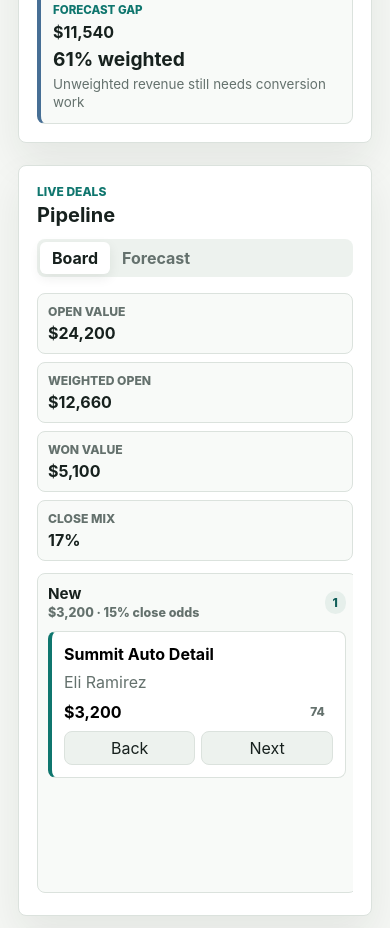
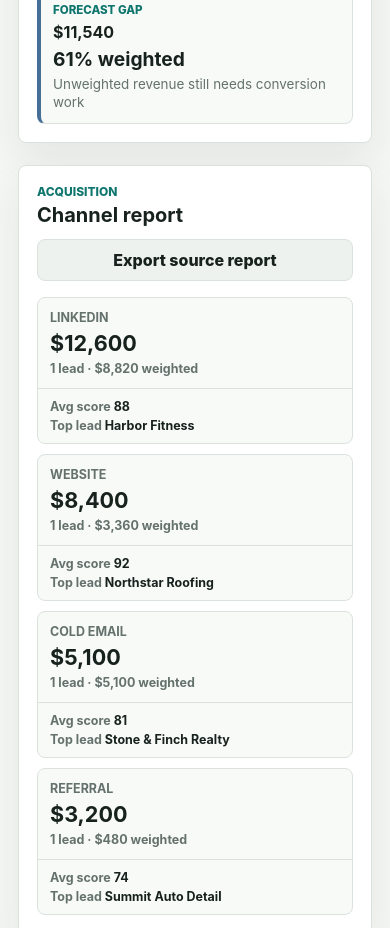
Before and after one commit to camnapper062603/closepilot-crm, a website: page index.html in a window 390 px wide. Shown: the part 2153-3081 px from the top of the page. Drawn offline with Linux system fonts and the light colour scheme.

Commit message:
Add source performance report

```diff
--- a/app.js
+++ b/app.js
@@ -143,6 +143,8 @@ const taskDueChoices = [
 const board = document.querySelector("#pipelineBoard");
 const pipelineHealth = document.querySelector("#pipelineHealth");
 const insightList = document.querySelector("#insightList");
+const sourceReportGrid = document.querySelector("#sourceReportGrid");
+const exportSourceReportButton = document.querySelector("#exportSourceReport");
 const leadBrief = document.querySelector("#leadBrief");
 const contactTable = document.querySelector("#contactTable");
 const contactSummary = document.querySelector("#contactSummary");
@@ -276,6 +278,7 @@ bulkContactWonButton.addEventListener("click", markSelectedContactsWon);
 bulkContactNextButton.addEventListener("click", moveSelectedContactsNext);
 
 searchInput.addEventListener("input", render);
+exportSourceReportButton.addEventListener("click", exportSourceReportCsv);
 revenueGoalForm.addEventListener("submit", saveRevenueTarget);
 
 authForm.addEventListener("submit", async (event) => {
@@ -541,6 +544,7 @@ function render() {
   renderRevenueGoal();
   renderOnboarding();
   renderInsights();
+  renderSourceReport();
   renderPipeline();
   renderLeadBrief();
   renderAutomations();
@@ -720,6 +724,69 @@ function sourcePerformanceInsight() {
   });
 
   return [...sourceMap.values()].sort((left, right) => right.value - left.value || right.count - left.count)[0];
+}
+
+function renderSourceReport() {
+  const rows = sourcePerformanceRows();
+  exportSourceReportButton.disabled = rows.length === 0;
+
+  if (!rows.length) {
+    sourceReportGrid.innerHTML = "<p class=\"empty-state\">Add leads to compare sources.</p>";
+    return;
+  }
+
+  sourceReportGrid.innerHTML = rows
+    .map(
+      (row) => `
+        <article class="source-card">
+          <button class="source-card-main" data-source-lead="${row.topLead.id}" type="button">
+            <span>${escapeHtml(row.source)}</span>
+            <strong>${formatter.format(row.value)}</strong>
+            <small>${row.count} ${row.count === 1 ? "lead" : "leads"} · ${formatter.format(row.weighted)} weighted</small>
+          </button>
+          <div class="source-card-meta">
+            <span>Avg score <strong>${row.averageScore}</strong></span>
+            <span>Top lead <strong>${escapeHtml(row.topLead.company)}</strong></span>
+          </div>
+        </article>
+      `,
+    )
+    .join("");
+
+  sourceReportGrid.querySelectorAll("[data-source-lead]").forEach((button) => {
+    button.addEventListener("click", () => {
+      state.selectedLeadId = button.dataset.sourceLead;
+      render();
+    });
+  });
+}
+
+function sourcePerformanceRows() {
+  const sourceMap = new Map();
+  state.leads.forEach((lead) => {
+    const source = lead.source || "Unknown";
+    const current = sourceMap.get(source) || {
+      source,
+      count: 0,
+      value: 0,
+      weighted: 0,
+      scoreTotal: 0,
+      topLead: lead,
+    };
+    current.count += 1;
+    current.value += lead.value;
+    current.weighted += weightedLeadValue(lead);
+    current.scoreTotal += lead.score;
+    if (lead.value > current.topLead.value) current.topLead = lead;
+    sourceMap.set(source, current);
+  });
+
+  return [...sourceMap.values()]
+    .map((row) => ({
+      ...row,
+      averageScore: Math.round(row.scoreTotal / row.count),
+    }))
+    .sort((left, right) => right.value - left.value || right.weighted - left.weighted || left.source.localeCompare(right.source));
 }
 
 function renderPipeline() {
@@ -2046,6 +2113,33 @@ function exportSelectedContactsCsv() {
   downloadLeadsCsv(leads, "closepilot-selected-leads.csv");
 }
 
+function exportSourceReportCsv() {
+  const rows = sourcePerformanceRows();
+  if (!rows.length) return;
+
+  const headers = ["source", "leads", "value", "weighted", "averageScore", "topLead"];
+  const csvRows = rows.map((row) =>
+    [
+      row.source,
+      row.count,
+      row.value,
+      Math.round(row.weighted),
+      row.averageScore,
+      row.topLead.company,
+    ]
+      .map(csvEscape)
+      .join(","),
+  );
+  const csv = [headers.join(","), ...csvRows].join("\n");
+  const blob = new Blob([csv], { type: "text/csv;charset=utf-8" });
+  const url = URL.createObjectURL(blob);
+  const link = document.createElement("a");
+  link.href = url;
+  link.download = "closepilot-source-report.csv";
+  link.click();
+  URL.revokeObjectURL(url);
+}
+
 function exportWorkspaceBackup() {
   const payload = {
     app: "ClosePilot CRM",
--- a/index.html
+++ b/index.html
@@ -163,6 +163,17 @@
             </div>
           </div>
           <div id="insightList" class="insight-list"></div>
+        </section>
+
+        <section class="panel source-report-panel" id="sourceReport" aria-labelledby="sourceReportHeading">
+          <div class="panel-heading">
+            <div>
+              <p class="eyebrow">Acquisition</p>
+              <h2 id="sourceReportHeading">Channel report</h2>
+            </div>
+            <button class="secondary-button" id="exportSourceReport" type="button">Export source report</button>
+          </div>
+          <div class="source-report-grid" id="sourceReportGrid" aria-label="Lead channel report"></div>
         </section>
 
         <section class="workspace-grid">
--- a/styles.css
+++ b/styles.css
@@ -454,6 +454,65 @@ h2 {
 .insights-panel {
   display: grid;
   gap: 4px;
+}
+
+.source-report-panel {
+  margin-bottom: 22px;
+}
+
+.source-report-grid {
+  display: grid;
+  gap: 10px;
+  grid-template-columns: repeat(4, minmax(0, 1fr));
+}
+
+.source-card {
+  background: #f8faf8;
+  border: 1px solid var(--line);
+  border-radius: 8px;
+  overflow: hidden;
+}
+
+.source-card-main {
+  background: transparent;
+  border: 0;
+  color: inherit;
+  display: grid;
+  gap: 5px;
+  padding: 12px;
+  text-align: left;
+  width: 100%;
+}
+
+.source-card-main:hover {
+  background: #eef5f0;
+}
+
+.source-card-main span,
+.source-card-main small,
+.source-card-meta span {
+  color: var(--muted);
+  font-size: 0.78rem;
+  font-weight: 700;
+}
+
+.source-card-main span {
+  text-transform: uppercase;
+}
+
+.source-card-main strong {
+  font-size: 1.35rem;
+}
+
+.source-card-meta {
+  border-top: 1px solid var(--line);
+  display: grid;
+  gap: 4px;
+  padding: 10px 12px;
+}
+
+.source-card-meta strong {
+  color: var(--ink);
 }
 
 .insight-list {
@@ -1546,6 +1605,10 @@ button.insight-card:hover {
   }
 
   .insight-list {
+    grid-template-columns: repeat(2, minmax(0, 1fr));
+  }
+
+  .source-report-grid {
     grid-template-columns: repeat(2, minmax(0, 1fr));
   }
 
@@ -1674,7 +1737,8 @@ button.insight-card:hover {
     grid-template-columns: repeat(4, 82vw);
   }
 
-  .insight-list {
+  .insight-list,
+  .source-report-grid {
     grid-template-columns: 1fr;
   }
 
```
Also changed, not shown: tests/crm.spec.js (+24 -0 lines).
